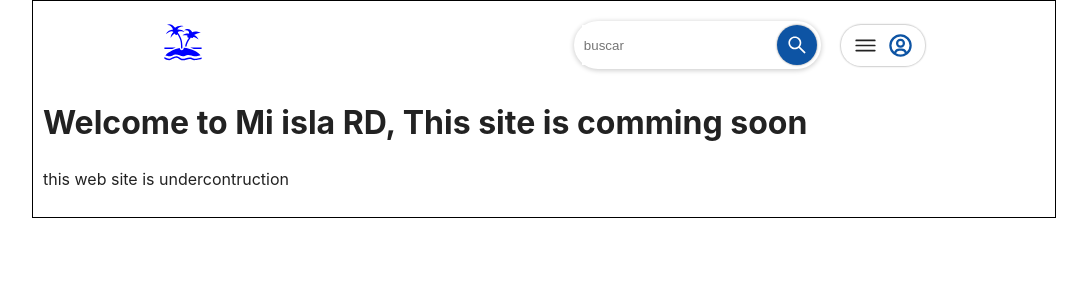
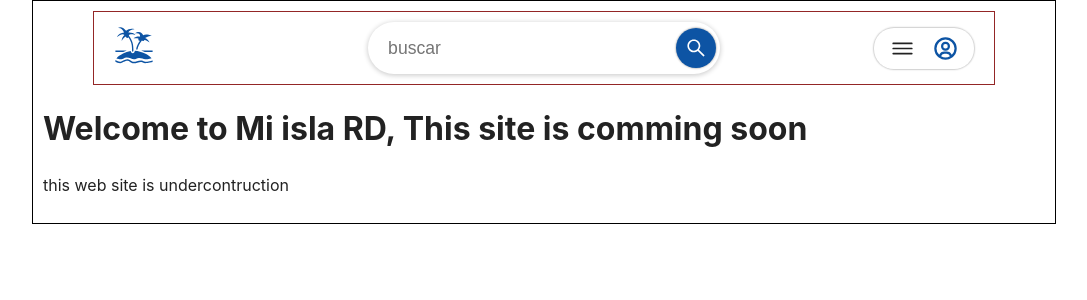
Before and after one commit to Anderson062887/miislaclient, a React (Create React App) app: page / in a window 1280 px wide. Shown: the top 300 px of the page, without its empty margins (96-1183 px from the left). Built offline with nearby package versions, Linux system fonts and the light colour scheme.

Commit message:
fixed top nav and and windowDimensionHook also  added small domension size as context

```diff
--- a/src/App.js
+++ b/src/App.js
@@ -1,5 +1,6 @@
 import './App.css';
 import { Header } from './component/Header/Header';
+import{Provider} from "./component/Context"
 
 
 
@@ -7,11 +8,13 @@ import { Header } from './component/Header/Header';
 function App() {
   return (
     <div className="App">
+     <Provider>
+     <Header />
+        <h1>Welcome to Mi isla RD, This site is comming soon</h1>
+        <p> this web site is undercontruction</p>
+       </Provider>
+     </div>
 
-     <Header />
-     <h1>Welcome to Mi isla RD, This site is comming soon</h1>
-     <p> this web site is undercontruction</p>
-    </div>
   );
 }
 
--- /dev/null
+++ b/src/component/Context.js
@@ -0,0 +1,18 @@
+import {createContext,useState} from "react";
+ const windowContext = createContext();
+
+
+
+export const Provider = ({children})=>{
+     const [smallView] = useState(750);
+
+    return (
+        <>
+          <windowContext.Provider value={smallView} >
+           {children}
+         </windowContext.Provider>
+        </>
+
+    )
+}
+export default windowContext;
--- a/src/component/Header/Header.js
+++ b/src/component/Header/Header.js
@@ -1,11 +1,14 @@
 
+import {useContext} from "react"
 import "./Headercss.css"
-import {Nav} from "./Nav";
+import {SeachBox} from "./SeachUi";
 import{GiIsland} from "react-icons/gi"
 import {IoMenuOutline} from "react-icons/io5"
 import {HeaderSeach} from "./smallViewheaderSeach";
 import useBrowserSize from "../utilhooks/windowWidthhook";
-import{BiUserCircle} from "react-icons/bi"
+import{BiUserCircle} from "react-icons/bi";
+import windowContext from "../Context";
+
 
 const UserUi =()=>{
 
@@ -18,13 +21,15 @@ const UserUi =()=>{
 
 
 export const Header = ()=>{
-    const currentWith = useBrowserSize()
+  const smallViewSize = useContext(windowContext)
+
+    const currentWith = useBrowserSize();
     const links = ["actividades","ciudades","cultura"]
     return (<header className="header">
-       { currentWith >= 750?
+       { currentWith >= smallViewSize?
         <div className="header-wrap">
-          <div><GiIsland size={40} color={"blue"}></GiIsland></div>
-          <Nav links={links} />
+          <div><GiIsland size={40} color={"rgb(13, 84, 164)"}></GiIsland></div>
+          <SeachBox  />
           <UserUi />
 
 
--- a/src/component/Header/Headercss.css
+++ b/src/component/Header/Headercss.css
@@ -2,32 +2,15 @@
     width: 100%;
     margin: 0 auto;
     padding: 0 20px;
-    display: flex;
+    /* display: flex;
     align-items: center;
-    justify-content: flex-end;
-    /* border:1px solid rgb(147, 38, 38); */
-}
+    justify-content: flex-end; */
+    display: grid;
+    grid-template-columns: 1fr 3fr 1fr;
+    gap: 10px;
+    align-items: center;
 
-/* .logo{
-    height: 800px;
-    width: 100%;
-    background-color: aliceblue;
-    background-image: url("../../../public/main.jpg");
-    background-position: center;
-    background-size: cover;
-    background-repeat: no-repeat;
-    padding: none;
-    margin: 0 auto;
-    } */
-
-
-/* nav style */
-nav{
-    width: 100%;
-    margin-left: auto;
-    padding: 0;
-    display: flex;
-    /* border:1px solid #333; */
+    border:1px solid rgb(147, 38, 38);
 }
 
 .user-ui{
@@ -36,26 +19,15 @@ nav{
     display: flex;
     justify-content: space-around;
     box-shadow: var(--shadow-solid);
-    margin-left: 20px;
+    margin-left: auto;
     padding: 7px;
     border-radius: 20px;
     cursor: pointer;
 }
-/* nav ul {
 
-    display: flex;
-    justify-content: flex-end;
-    font-size: 1.2rem;
-}
-
-nav ul li{
-    list-style-type: none;
-    margin: 0 16px;
-} */
-
-/* seach box */
+/* seach box small screen */
 .header-seach-wrapper{
-    font-size: 0.9rem;
+    font-size: 1rem;
     box-shadow: var(--shadow-mid);
     display: flex;
     align-items: center;
@@ -63,6 +35,7 @@ nav ul li{
     border-radius: 30px;
     padding: 4px 10px;
     margin: 8px auto;
+
 }
 .header-seach-icon{
     display: flex;
@@ -91,27 +64,27 @@ nav ul li{
     box-shadow: var(--shadow-solid);
     cursor: pointer;
 }
-/* wide screen */
+/* wide screen ***********/
 .seach-wrapper{
-    font-size: 0.9rem;
+    font-size: 1rem;
     box-shadow: var(--shadow-mid);
     display: flex;
+    /* align-items: center;
+    justify-content: center; */
+    border-radius: 30px;
+    padding: 6px 4px;
+    width: 70%;
+    margin: 10px auto;
 
+    /* margin-left: auto; */
 
-    /* align-items: center; */
-    /* justify-content: center; */
-    border-radius: 30px;
-    padding: 4px 4px;
-    margin: 10px 0;
-    width: 40%;
-    /* border: 1px solid; */
-    margin-left: auto;
 }
 .seach-wrapper input{
     width: 80%;
     border: none;
     margin-left: auto;
     outline: none;
+    font-size: 1.1rem;
 }
 
 .nav-seach-icon{
@@ -129,24 +102,25 @@ nav ul li{
 }
 /* media query */
 @media (min-width: 550px) {
-    .header-wrap{
-      width: 90%;
-    }
+
   }
 
   @media (min-width: 750px) {
     .header-wrap {
       width: 100%;
+
     }
-    .seach-wrapper{
+    /* .seach-wrapper{
         width: 50%;
-    }
+    } */
   }
   @media (min-width: 1150px) {
     .header-wrap {
-      width: 80%;
+      width: 90%;
+
     }
-    .seach-wrapper{
-        width: 40%;
-    }
+        /* .seach-wrapper{
+        width: 80%;
+    } */
+
   }
--- a/src/component/Header/Nav.js
+++ b/src/component/Header/SeachUi.js
@@ -3,16 +3,11 @@ import{AiOutlineSearch} from "react-icons/ai"
 
 
  //RxMagnifyingGlass
- export const  Nav = ({links})=>{
-    return  (<nav>
-    {/* <ul>
-     {links.map((a,i)=><li key={i}>{a}</li>)}
-    </ul> */}
+ export const  SeachBox = ({links})=>{
+    return  (
     <div className="seach-wrapper">
         <input type="text" placeholder="buscar"/>
-
     <span className="nav-seach-icon"><AiOutlineSearch size={22} color={"white"}/></span>
     </div>
-
-</nav>)
+   )
 }
--- a/src/component/utilhooks/windowWidthhook.js
+++ b/src/component/utilhooks/windowWidthhook.js
@@ -1,12 +1,22 @@
-import { useState,useEffect } from "react";
-const useBrowserSize = ()=>{
-    const [currentWidth,setWidth] = useState(()=>window.innerWidth);
+import { useState, useEffect } from 'react';
 
-    useEffect(()=>{
-      window.addEventListener("resize",()=>setWidth(window.innerWidth))
-        return console.log("remove listener")|| window.removeEventListener("resize",setWidth(window.innerWidth))
-    },[])
+const useBrowserSize = () => {
+  const [currentWidth, setWidth] = useState(window.innerWidth);
 
-    return currentWidth;
-}
+  const handleResize = () => {
+    setWidth(window.innerWidth);
+  };
+
+  useEffect(() => {
+    window.addEventListener('resize', handleResize);
+
+    return () => {
+      console.log('remove window size listener');
+      window.removeEventListener('resize', handleResize);
+    };
+  }, []);
+
+  return currentWidth;
+};
+
 export default useBrowserSize;
--- a/src/index.js
+++ b/src/index.js
@@ -4,9 +4,9 @@ import './index.css';
 import App from './App';
 
 
+
 const root = ReactDOM.createRoot(document.getElementById('root'));
 root.render(
-  <React.StrictMode>
     <App />
-  </React.StrictMode>
+
 );
```
Also changed, not shown: 1 other file (tests, documents, lock files or other folders).
